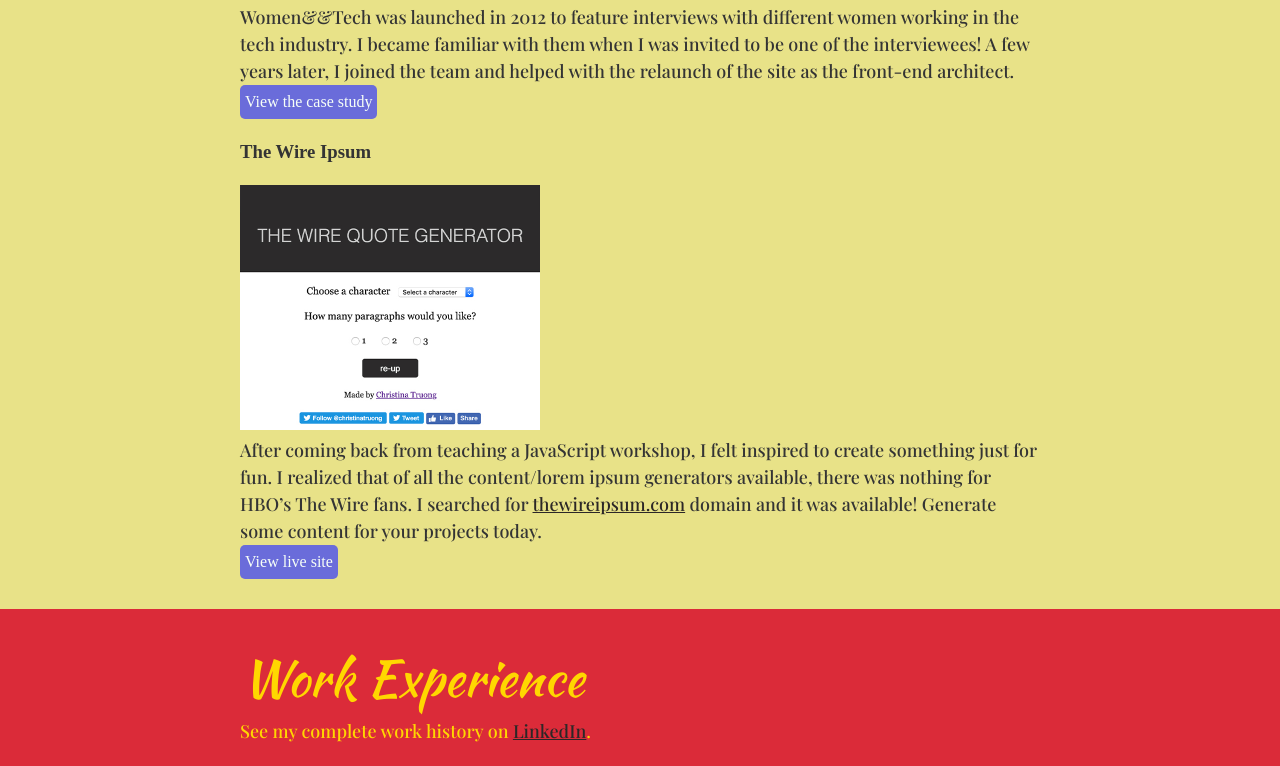
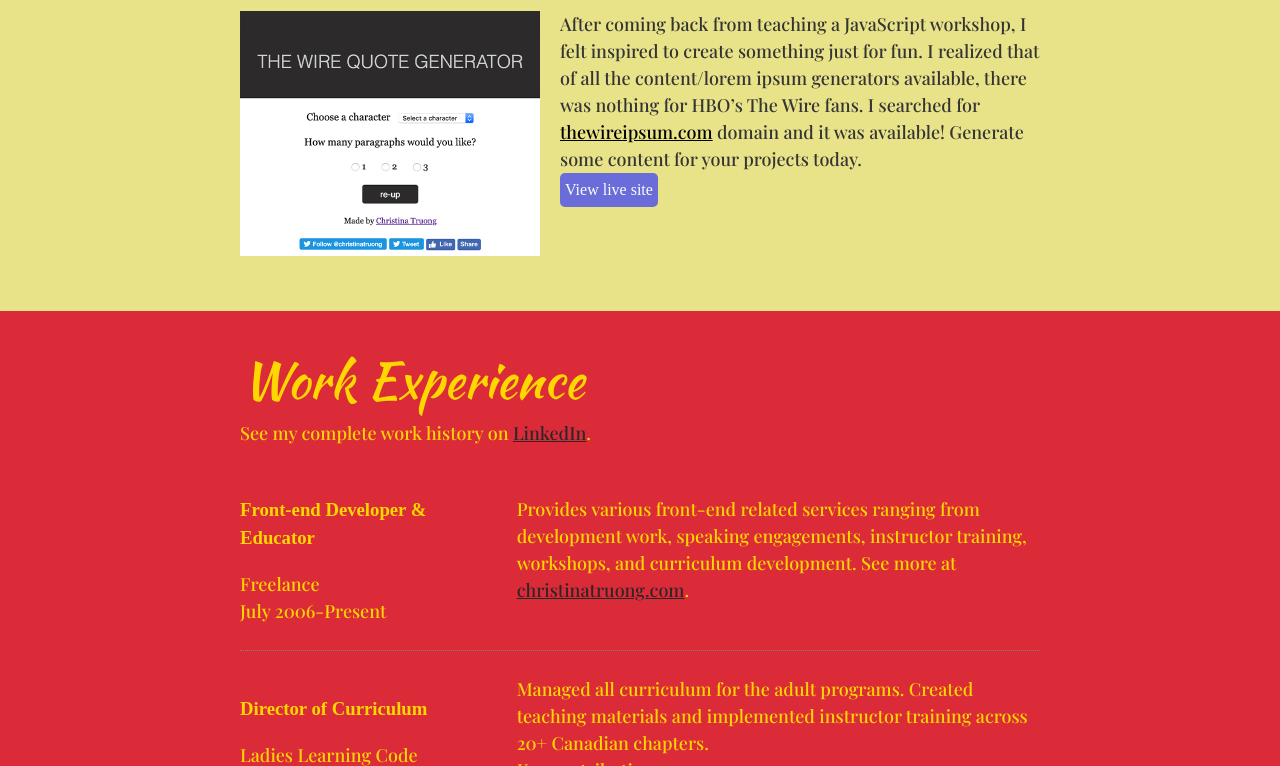
Before and after one commit to codes71/CSSProject, a plain HTML site: page index.html in a window 1280 px wide. Shown: the part 1240-2006 px from the top of the page. Drawn offline with nearby package versions, Linux system fonts and the light colour scheme.

Commit message:
Add psuedo selectors to the project (End of Chap 7)

```diff
--- a/index.html
+++ b/index.html
@@ -24,11 +24,11 @@
 
       <!-- ************ PROJECTS / PORTFOLIO  ************** -->
       <section class="projects">
-        <div class="content-wrapper">
+        <div class="content-wrapper divide">
         <h2>Featured Projects</h2>
         <p>View selected projects below. More information can be found at <a href="http://christinatruong.com">christinatruong.com</a>.</p>
         <!-- Project 1 -->
-        <section>
+        <section class="proItem">
           <h3>Lynda / LinkedIn Learning Courses</h3>
           <img src="images/project-courses.jpg" alt="Lynda & LinkedIn Learning course list">
           <p>Developed content and instruction for various CSS and front-end focused web development courses including CSS Essential Training, Getting Your Website Online, Design Systems & Architectures and more.</p>
@@ -37,7 +37,7 @@
         </section>
 
         <!-- Project 2 -->
-        <section>
+        <section class="proItem">
           <h3>Women&&Tech</h3>
           <img src="images/project-women-tech.jpg" alt="Women and Tech website">
           <p>Women&&Tech was launched in 2012 to feature interviews with different women working in the tech industry. I became familiar with them when I was invited to be one of the interviewees! A few years later, I joined the team and helped with the relaunch of the site as the front-end architect.</p>
@@ -45,7 +45,7 @@
         </section>
 
         <!-- Project 3 -->
-        <section>
+        <section class="proItem">
           <h3>The Wire Ipsum</h3>
           <img src="images/project-wire-ipsum.jpg" alt="The Wire Ipsum website">
           <p>After coming back from teaching a JavaScript workshop, I felt inspired to create something just for fun. I realized that of all the content/lorem ipsum generators available, there was nothing for HBO’s The Wire fans. I searched for <a href="http://thewireipsum.com" target="_blank">thewireipsum.com</a> domain and it was available! Generate some content for your projects today.</p>
@@ -56,7 +56,7 @@
 
       <!-- ***************  WORK EXPERIENCE  ***************** -->
       <section class="work-experience">
-          <div class="content-wrapper">
+          <div class="content-wrapper divide ">
             <h2>Work Experience</h2>
             <p>See my complete work history on <a href="https://www.linkedin.com/in/christinatruong/">LinkedIn</a>.</p><br>
 
--- a/style/styles.css
+++ b/style/styles.css
@@ -58,7 +58,13 @@
   margin: 0 auto;
   padding: 30px 0;
 }
-
+.divide > section{
+  border-bottom: 1px dotted grey;
+  padding : 25px 0;
+}
+.divide > section:last-of-type{
+  border-bottom: none;
+}
 /* Profile
 ------------------------------------*/
 header {
@@ -83,6 +89,19 @@
 .projects .btn:hover {
   background-color: rgba(80, 82, 184, 80%);
 }
+.projects a {
+  color: black;
+}
+.proItem img {
+  float: left;
+  margin-right: 20px;
+}
+.proItem h3{
+  margin-top: 0;
+}
+.proItem{
+  overflow: hidden;
+}
 
 /* Work Experience
 ------------------------------------*/
@@ -94,6 +113,9 @@
   display: grid;
   grid-template-columns: 1fr 2fr;
   column-gap: 15px;
+}
+.jobDetails > h3{
+  margin-top: 0;
 }
 /* Education
 ------------------------------------*/
```
